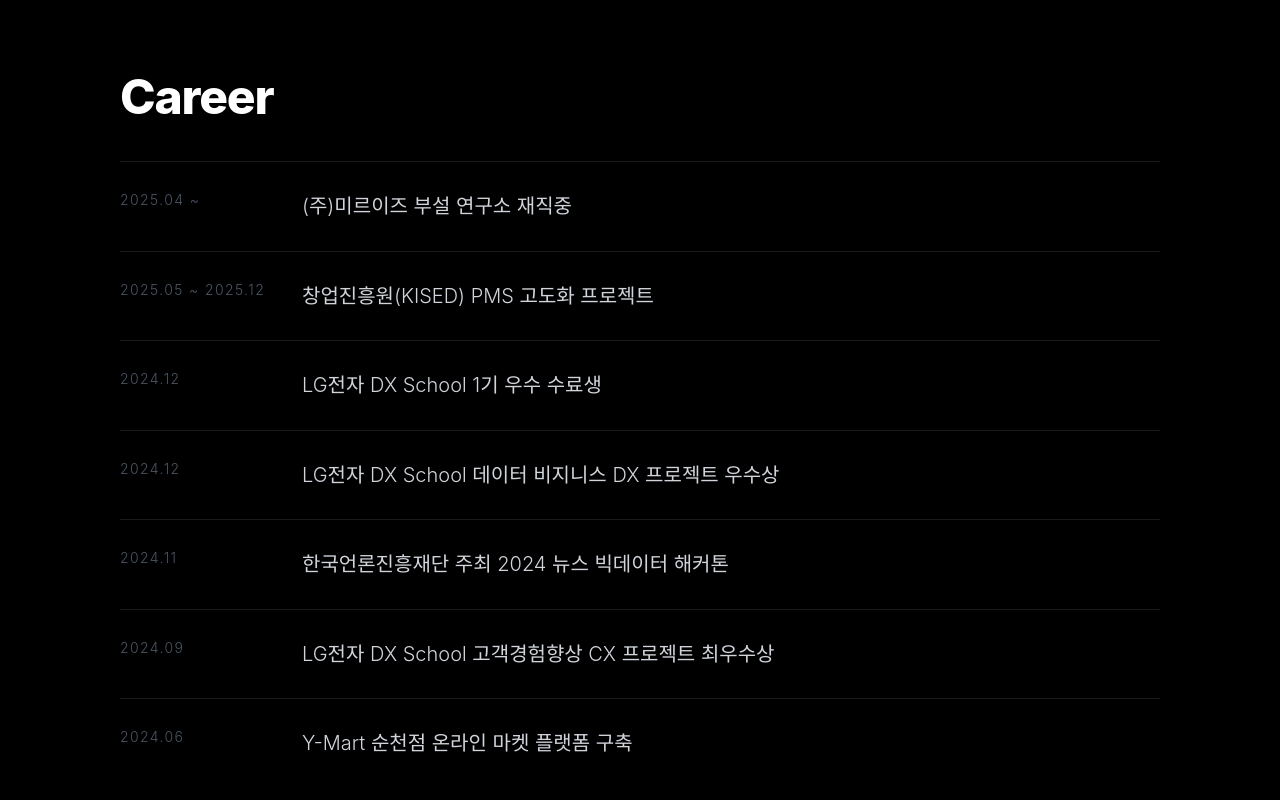
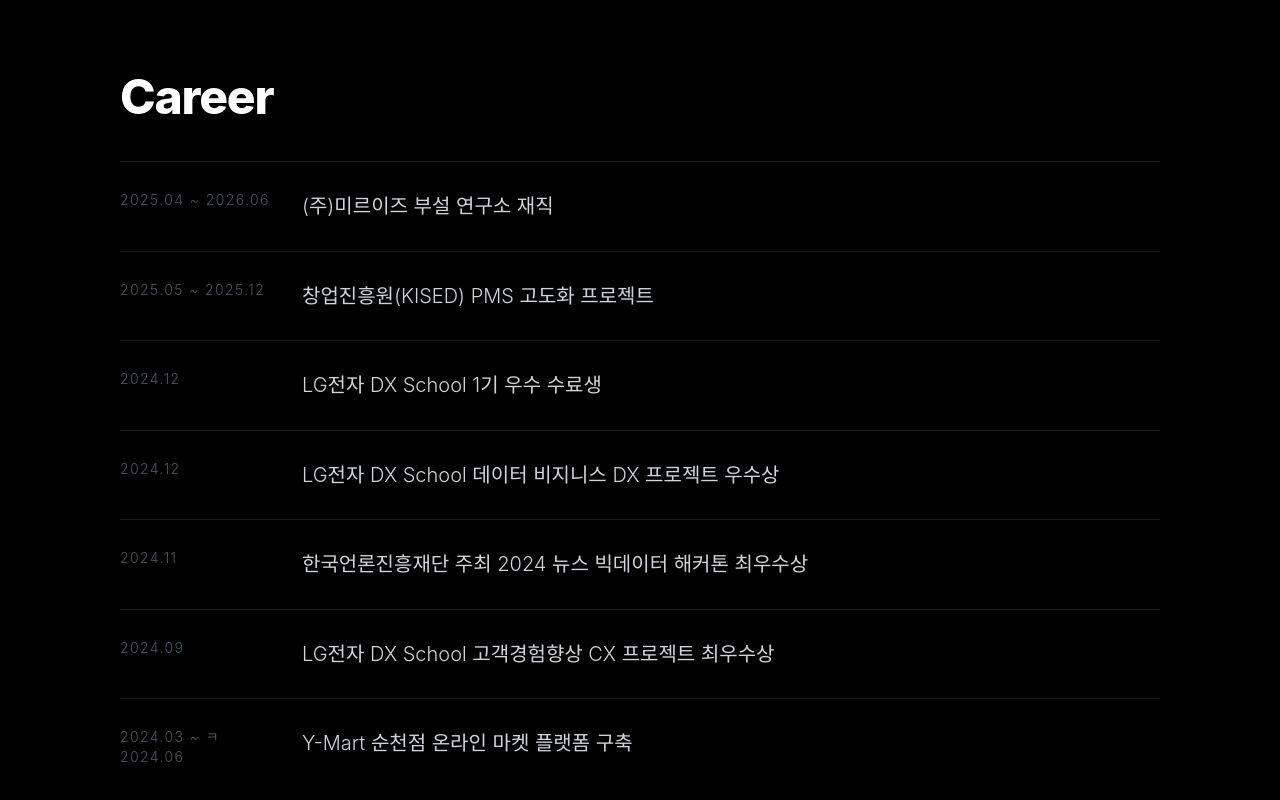
Before and after one commit to Gun-E/GunSiteFront, a Next.js app: page / in a window 1280 px wide. Shown: the part 1671-2471 px from the top of the page. Built offline with nearby package versions, Linux system fonts and the light colour scheme; a web font is replaced by a local one.

Commit message:
fix : 변경

```diff
--- a/src/components/home/Profile.tsx
+++ b/src/components/home/Profile.tsx
@@ -4,13 +4,13 @@ import { motion } from "framer-motion";
 import StatementSection from "@/components/common/StatementSection";
 
 const career = [
-    { date: "2025.04 ~", title: "(주)미르이즈 부설 연구소 재직중" },
+    { date: "2025.04 ~ 2026.06", title: "(주)미르이즈 부설 연구소 재직" },
     { date: "2025.05 ~ 2025.12", title: "창업진흥원(KISED) PMS 고도화 프로젝트" },
     { date: "2024.12", title: "LG전자 DX School 1기 우수 수료생" },
     { date: "2024.12", title: "LG전자 DX School 데이터 비지니스 DX 프로젝트 우수상" },
-    { date: "2024.11", title: "한국언론진흥재단 주최 2024 뉴스 빅데이터 해커톤" },
+    { date: "2024.11", title: "한국언론진흥재단 주최 2024 뉴스 빅데이터 해커톤 최우수상" },
     { date: "2024.09", title: "LG전자 DX School 고객경험향상 CX 프로젝트 최우수상" },
-    { date: "2024.06", title: "Y-Mart 순천점 온라인 마켓 플랫폼 구축" },
+    { date: "2024.03 ~ ㅋ2024.06", title: "Y-Mart 순천점 온라인 마켓 플랫폼 구축" },
 ];
 
 const skills = [
```
